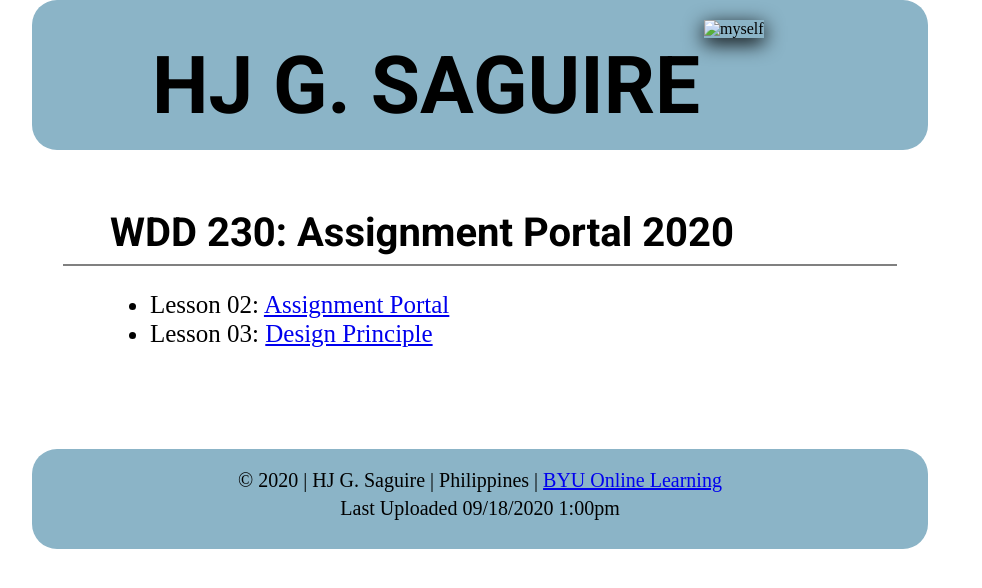
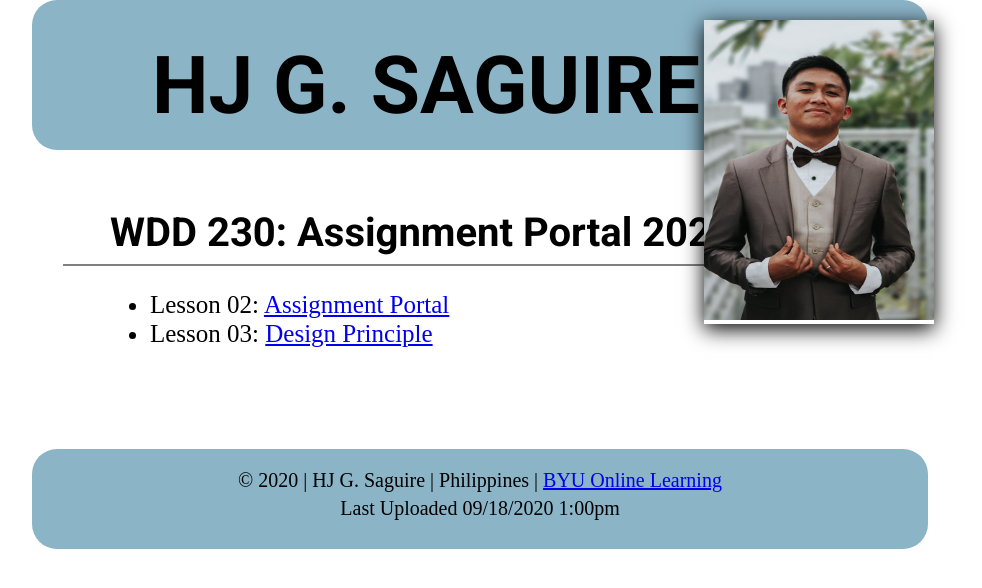
Before and after one commit to Hsaguire/WDD-230, a plain HTML site: page HTML/index.html in a window 1280 px wide. Shown: the whole page, without its empty margins (160-1142 px from the left). Drawn offline with nearby package versions, Linux system fonts and the light colour scheme.

Commit message:
organize file folder

```diff
--- a/HTML/index.html
+++ b/HTML/index.html
@@ -15,7 +15,7 @@
     <header class="container">
         <h1 class="myname">HJ G. SAGUIRE</h1>
         <div class="myself">
-            <img src="Image/myself.jpg" alt="myself" width="230px" height="300px">
+            <img src="/Image/myself.jpg" alt="myself" width="230px" height="300px">
         </div>
     </header>
     <section class="about">
```
Also changed, not shown: HTML/design-principles.html (+5 -0 lines).
